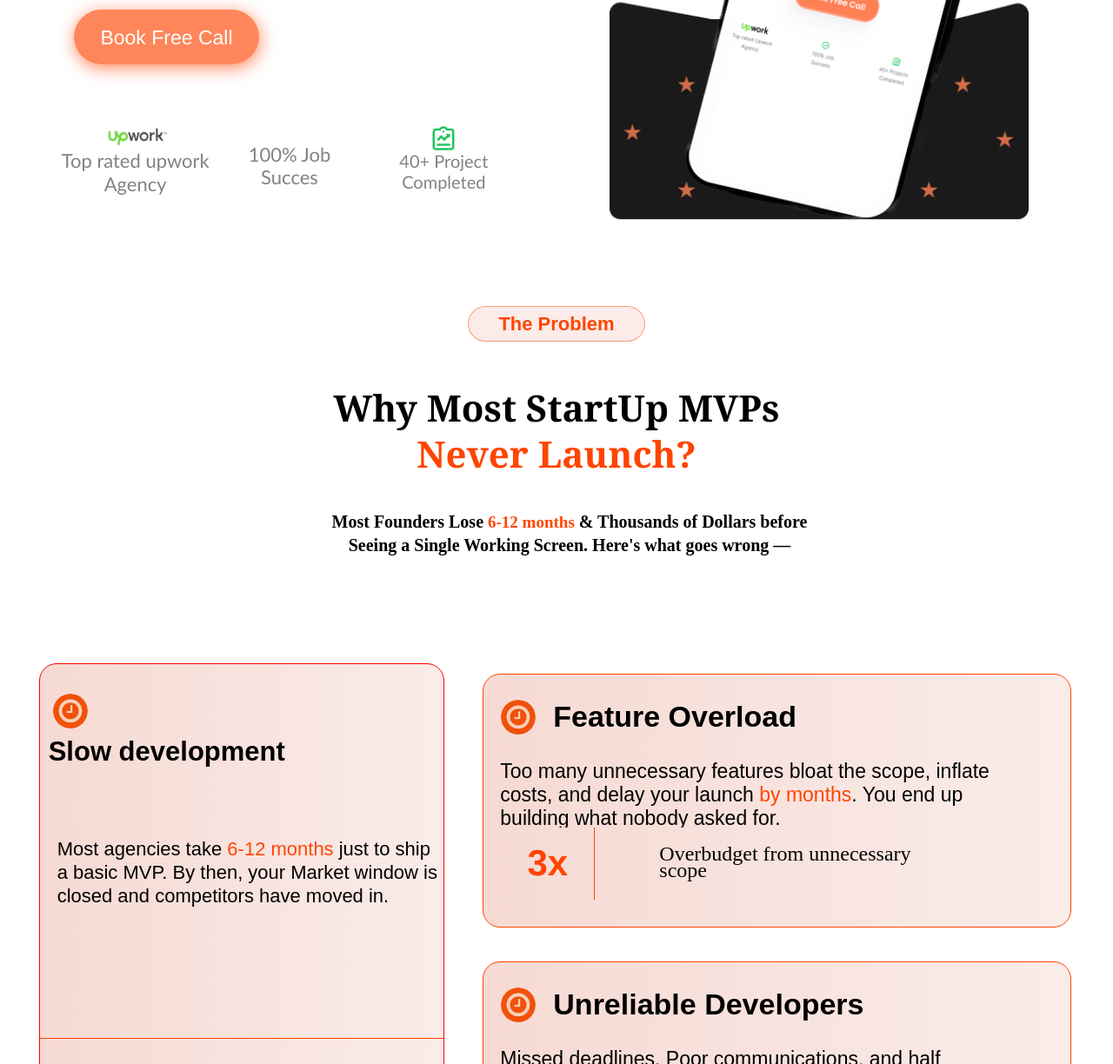
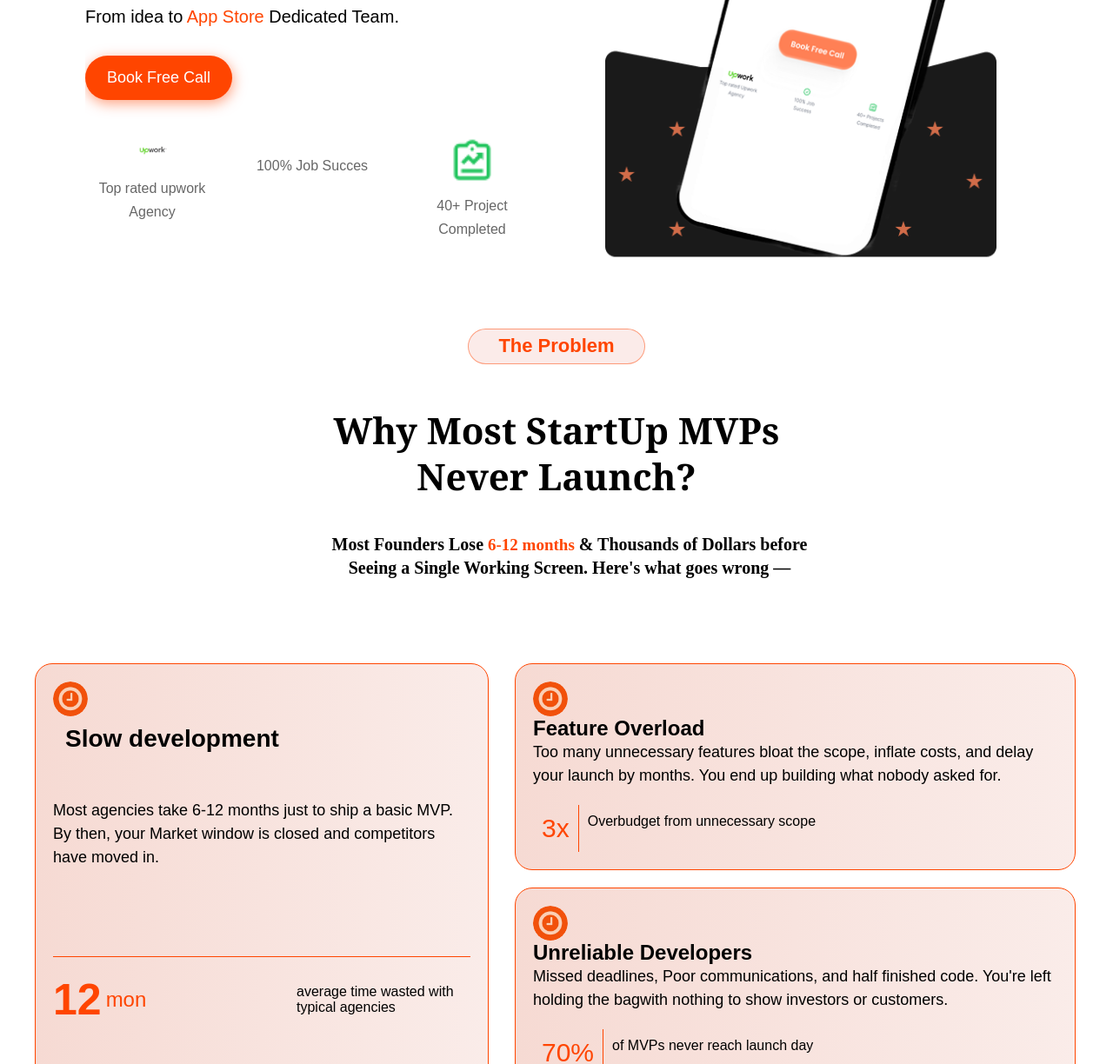
Before and after one commit to abidgulzar03-dev/60DayApp.com, a plain HTML site: page index.html in a window 1280 px wide. Shown: the part 458-1682 px from the top of the page at 87% size. Drawn offline with Linux system fonts and the light colour scheme.

Commit message:
Add files via upload

```diff
--- a/java.js
+++ b/java.js
@@ -20,7 +20,6 @@
 
 const toggleBtn = document.getElementById("menu-toggle");
 const navMenu = document.getElementById("nav-menu");
-
 toggleBtn.addEventListener("click", function () {
     navMenu.classList.toggle("active");
 });
--- a/style.css
+++ b/style.css
@@ -28,30 +28,42 @@
     font-size: 15px;
 } */
 #navbar {
-    padding: 0 20px;
-    height: 80px;
+    height: 110px;
     background-color: #f9e5e1aa;
     display: flex;
     align-items: center;
-    justify-content: space-between;
+    justify-content: space-around;
 }
 
 /* LOGO */
 .logo {
     display: flex;
     align-items: center;
-    font-size: 26px;
+  font-size: 27px;
     font-weight: bold;
+
 }
-
 .logo-p {
     color: orangered;
-    margin-left: 5px;
+    margin-left: 2px;
+ font-weight: bold;
+ font-size: 27px;
+ overflow: hidden;
 }
 
 /* MENU */
 .midbox {
+    /* border: 2px solid red; */
+    height: 70px;
     display: flex;
+    align-items: center;
+    background-color:#f9d4ccd0 ;
+    width: 450px;
+    justify-content: center;
+    border-radius: 50px;
+}
+.midbox:hover{
+     background-color:#f5d7d1d3 ;
 }
 
 .menu {
@@ -62,35 +74,44 @@
 .menu a {
     text-decoration: none;
     color: black;
-    font-size: 18px;
+    font-size: 19px;
+
 }
 
 .menu a:hover {
-    color: orangered;
+    color: rgba(255, 68, 0, 0.596);
 }
 
 /* BUTTON */
 .rightbox {
-    height: 45px;
+    height: 55px;
+    width: 150px;
     padding: 0 20px;
     border-radius: 50px;
     display: flex;
+    justify-content: center;
     align-items: center;
-    font-size: 16px;
+    font-size: 20px;
     color: white;
-    background-color: orangered;
+    background-color: #F15A29;
+        box-shadow: 1px 4px 19px rgba(228, 120, 80, 0.646);
     cursor: pointer;
+    /* margin-right: 30px; */
 }
 
-/* HAMBURGER */
+.rightbox:hover{
+    background-color: #e4592ac0;
+}
+
+
 .menu-toggle {
     display: none;
-    font-size: 28px;
+    font-size: 38px;
     cursor: pointer;
+margin-right: 20px;
 }
 
-/* 🔥 MOBILE VIEW */
-@media (max-width: 768px) {
+@media (max-width: 700px) {
 
     .menu-toggle {
         display: block;
@@ -114,7 +135,7 @@
     }
 
     .rightbox {
-        display: none; /* optional */
+        display: none;
     }
 
     .midbox.active {
@@ -125,169 +146,134 @@
 
 
 #main-box {
-    /* border: 3px solid blueviolet; */
-       /* background: linear-gradient(gray, rgb(34, 24, 24)); */
-              background: linear-gradient( #f9e5e1aa);
+    background: linear-gradient(#f9e5e1aa);
+    padding: 20px;
+}
 
-    height: 17000px;
+/* HERO SECTION */
+#section1 {
+    max-width: 4000px;
+    margin: 16px 38px;
+    padding: 40px;
+    border-radius: 40px;
+    background-color: white;
+    display: flex;
+    align-items: center;
+    justify-content: space-between;
+    gap: 40px;
+    flex-wrap: wrap;
+}
+
+/* LEFT SIDE */
+.sec-chd {
+    flex: 1;
+    min-width: 280px;
+}
+
+/* HEADING */
+.sec1 {
+    font-size: 64px;
+    font-weight: bold;
+    line-height: 1.1;
+}
+
+.sec1 span {
+    color: orangered;
+}
+.chd2 {
+    font-size: 20px;
+    margin-top: 20px;
+    line-height: 1.5;
+}
+
+.spn2 {
+    color: orangered;
+}
+
+.sec01btn {
+    margin-top: 30px;
+    padding: 15px 25px;
+    border-radius: 50px;
+    font-size: 18px;
+    color: white;
+    background-color: orangered;
+    display: inline-block;
+    cursor: pointer;
+    box-shadow: 1px 4px 15px rgba(255, 68, 0, 0.5);
+}
+
+#botm-sec {
+    display: flex;
+    gap: 30px;
+    margin-top: 40px;
+    flex-wrap: wrap;
+}
+
+#botm-sec div {
+    flex: 1;
+    min-width: 120px;
+    text-align: center;
+}
+
+#botm-sec img {
+    width: 50px;
+    margin-bottom: 10px;
+}
+
+#botm-sec p {
+    font-size: 16px;
+    color: rgba(0, 0, 0, 0.6);
+}
+
+#img {
+    flex: 1;
+    min-width: 280px;
+    text-align: center;
+}
+
+#img img {
+    width: 100%;
+    max-width: 450px;
 }
 
 
+@media (max-width: 1024px) {
+    .sec1 {
+        font-size: 40px;
+    }
+}
+
+@media (max-width: 768px) {
 
     #section1 {
-    /* border: 2px solid blue; */
-    padding-right: 40px;
-    margin: 57px;
-    height: 660px;
-    margin-top: 13px;
-    border-radius: 40px;
-    background-color: white;
-    display: flex;
-    line-height: 60px;
-    display: flex;
-    /* justify-content: space-evenly; */
+        flex-direction: column;
+        text-align: center;
+        padding: 30px 20px;
     }
+
     .sec1 {
-      /* border: 2px solid red; */
-    width: 560px;
-    margin-top: 44px;
-    font-size: 68px;
-    color: black;
-    font-family: Cambria, Cochin, Georgia, Times, 'Times New Roman', serif;
-    padding-left: 31px;
-    font-weight: bold;
-    line-height: 58px;
-    height: 190px;
-
-}
-span {
-    color: orangered;
+        font-size: 36px;
     }
     .chd2 {
-    /* border: 2px solid red; */
-    width: 425px;
-    color: black;
-    font-size: 22px;
-    line-height: 27px;
-    overflow: hidden;
-    padding-left: 31px;
-    font-family: 'Lucida Sans', 'Lucida Sans Regular', 'Lucida Grande', 'Lucida Sans Unicode', Geneva, Verdana, sans-serif;
-    margin-top: 22px;
+        font-size: 16px;
     }
-#img {
-    /* border: 2px solid red; */
-    display: flex;
-    align-items: center;
+    #botm-sec {
         justify-content: center;
-    margin-left: 60px;
-
-
+    }
+    .sec01btn {
+        width: 100%;
+        max-width: 250px;
+        margin: 20px auto;
     }
     #img img {
-
-    width: 487px;
-    height: 622px;
+        max-width: 300px;
+        margin-top: 20px;
     }
-.sec01btn {
-    height: 63px;
-    width: 213px;
-    border-radius: 50px;
-    display: flex;
-    align-items: center;
-    justify-content: center;
-    font-size: 23px;
-    font-family: 'Franklin Gothic Medium', 'Arial Narrow', Arial, sans-serif;
-    color: white;
-    box-shadow: 1px 4px 19px rgba(255, 68, 0, 0.646);
-    background-color: rgba(255, 68, 0, 0.646);
-    margin-left: 28px;
-    margin-top: 66px;
-    overflow: hidden;
-
 }
-.sec01btn:hover {
-    cursor: pointer;
-    background-color: rgba(255, 68, 0, 0.861);
-    transition: 0.6s;
+@media (max-width: 480px) {
+    .sec1 {
+        font-size: 28px;
     }
-#botm-sec {
-    /* border: 2px solid red; */
-    height: 164px;
-    margin-top: 50px;
-    display: flex;
-    justify-content: space-around;
-    align-items: center;
-    width: 552px;
-
-}
-.botm-box1 {
-    /* border: 2px solid plum;   */
-    height: 160px;
-    width: 170px;
-    overflow: hidden;
-    text-align: center;
-
-}
-
-.botm-box1 img {
-    width: 110px;
-    height: auto;
-
-}
-.botm-box1 p {
-    color: rgba(0, 0, 0, 0.489);
-    margin-top: -47px;
-    font-size: 22px;
-    line-height: 27px;
-    font-family: 'Gill Sans', 'Gill Sans MT', Calibri, 'Trebuchet MS', sans-serif;
-}
-
-.botm-box2 {
-    /* border: 2px solid plum;   */
-    height: 160px;
-    width: 130px;
-    text-align: center;
-    overflow: hidden;
-
-
-}
-
-.botm-box2 img {
-    width: 30px;
-    height: auto;
-    margin-top: 18px;
-
-}
-
-.botm-box2 p {
-    color: rgba(0, 0, 0, 0.489);
-    margin-top: -21px;
-    font-size: 22px;
-    line-height: 26px;
-    font-family: 'Gill Sans', 'Gill Sans MT', Calibri, 'Trebuchet MS', sans-serif;
-}
-
-.botm-box3 {
-    /* border: 2px solid plum;   */
-    height: 160px;
-    width: 170px;
-    overflow: hidden;
-    text-align: center;
-
-
-}
-.botm-box3 img {
-    width: 30px;
-    height: auto;
-    margin-top: 18px;
-
-}
-.botm-box3 p {
-    color: rgba(0, 0, 0, 0.489);
-    margin-top: -26px;
-    font-size: 20px;
-    line-height: 24px;
-    font-family: 'Gill Sans', 'Gill Sans MT', Calibri, 'Trebuchet MS', sans-serif;
 }
 
  #container2 {
@@ -319,10 +305,6 @@
     font-size: 22px;
 
 }
-
-
-
-
 
 .head02 {
     /* border: 2px solid red; */
@@ -384,241 +366,170 @@
    font-size: 19px;
 }
 
+/* MAIN CONTAINER */
 #container3 {
-      /* border: 2px solid blueviolet; */
-    height: 680px;
-    margin-top: 15px;
     display: flex;
-    align-items: center;
     justify-content: space-evenly;
+    align-items: stretch;
+    gap: 30px;
+    flex-wrap: wrap; /* IMPORTANT */
+    padding: 20px;
+}
+
+.div01 {
+    border: 1px solid orangered;
+    flex: 1;
+    min-width: 300px;
+    max-width: 480px;
+    border-radius: 20px;
+    background: linear-gradient(to left, #FAECE9, #F6DAD3);
+    padding: 20px;
+}
+
+.div2 {
+    flex: 1;
+    min-width: 300px;
+    max-width: 700px;
+    display: flex;
+    flex-direction: column;
+    gap: 20px;
 }
 
 
+.box1 {
+    border: 1px solid orangered;
+    width: 93%;
+    border-radius: 20px;
+    background: linear-gradient(to left, #FAECE9, #F6DAD3);
+    padding: 20px;
+}
 
 
-.icon-1 {
-    /* border: 2px solid fuchsia; */
+.icon-1,
+.icon2 {
     height: 40px;
     width: 40px;
-    margin-top: 29px;
-    margin-left: 17px;
-    margin-left: 15px;
-    border-radius: 50px;
+    border-radius: 50%;
     overflow: hidden;
 }
 
-.icon-1 img {
-    width: 40px;
-    height: 40px;
-    border-radius: 50px;
-    box-shadow: 2px 2px 40px #ff44003f;
-}
-
-.h1-div1 {
-       /* border: 2px solid green; */
-    font-family: sans-serif;
-    padding-left: 3px;
-    padding-top: 4px;
-    font-size: 31px;
-    font-weight: bold;
-    margin-top: 5px;
-
+.icon-1 img,
+.icon2 img {
+    width: 100%;
+    height: 100%;
+    border-radius: 50%;
 }
 
 
-.main-p {
-    /* border: 2px solid rgb(219, 25, 25); */
-
-    height: 142px;
-    display: flex;
-    text-align: left;
-    /* margin-top:; */
-
+.h1-div1 {
+    font-size: 28px;
+    margin-top: 10px;
 }
 
-.main-p p {
-       color: black;
-    font-size: 22px;
-    padding-top: 27px;
-    padding-left: 20px;
+.hdiv {
+    font-size: 24px;
+    font-weight: bold;
+}
 
 
+.main-p p,
+.pargrf {
+    font-size: 18px;
+    line-height: 1.5;
 }
 
 .btm-cont {
     border-top: 1px solid orangered;
-    width: 464px;
-    height: 154px;
     display: flex;
+    justify-content: space-between;
     align-items: center;
-    justify-content: space-around;
-    margin-top: 116px;
+    margin-top: 100px;
+    flex-wrap: wrap;
+    gap: 10px;
 }
 
 .btm-text {
-    /* border: 2px solid orangered; */
-    margin-top: 10px;
-
-}
-
-.btm-text {
+    margin-top: 20px;
+    display: flex;
+    align-items: center;
     color: orangered;
-    display: flex;
-    height: 100px;
-    width: 150px;
-    align-items: center;
-
-
-}
-
-.btm-text p{
-      font-size: 36px;
-    OVERFLOW: hidden
 }
 
 .btm-text strong {
-    color: orangered;
-    font-size: 71px;
+    font-size: 50px;
+}
 
+.btm-text p {
+    font-size: 24px;
+    margin-left: 5px;
+}
+
+.btm0cont2 {
+    font-size: 16px;
+    max-width: 200px;
+    margin-top: 20px;
 }
 
 
-.btm0cont2 {
-       /* border: 2px solid greenyellow; */
-    width: 207px;
-    height: 60px;
-    font-size: 20px;
-    padding-left: 0px;
-    font-weight: bold;
+.foot-div {
+    display: flex;
+    flex-wrap: wrap;
+    margin-top: 20px;
+}
 
+.text {
+    border-right: 1px solid orangered;
+    font-size: 30px;
+    color: orangered;
+    padding: 10px;
+}
+
+.text2 {
+    font-size: 16px;
+    padding: 10px;
 }
 
 
 
 
 
-.div01 {
-     border: 1px solid red;
-       height: 612px;
-    width: 464px;
-    border-radius: 20px;
-    /* background: linear-gradient(270deg, #d7bdb79e, #f6d0c8, #dca39aaa); */
-    background: linear-gradient(to left, #FAECE9, #F6DAD3);
-    transition: 0.6s ease, 0.7s ease;
-    overflow: hidden;
-    padding-top: 5px;
-}
-.div01:hover {
-    transform: scale(1.0) translateY(-6px);
+@media (max-width: 768px) {
+    #container3 {
+        flex-direction: column;
     }
 
-.div2 {
-    /* border: 2px solid black; */
-         height: 673px;
-    width: 680px;
-    position: relative;
-
+    .h1-div1 {
+        font-size: 24px;
     }
 
-.box1{
-    border: 1px solid orangered;
-     width: 675px;
-    height: 290px;
-      margin-top: 39px;
-        border-radius: 20px;
-  background: linear-gradient(to left, #FAECE9, #F6DAD3);
-    transition: transform 0.6s ease, 0.6s ease;
+    .hdiv {
+        font-size: 20px;
     }
-.box1:hover {
-    transform: scale(1.0) translateY(-6px);
+
+    .main-p p,
+    .pargrf {
+        font-size: 16px;
+    }
+
+    .btm-text strong {
+        font-size: 36px;
+    }
+
+    .text {
+        font-size: 24px;
+    }
+
+    .text2 {
+        font-size: 14px;
+    }
 }
 
 
-.icon-head{
-    /* border: 2px solid green; */
-    height: 58px;
-     overflow: hidden;
-     display: flex;
-     margin-top: 20px;
-
+@media (min-width: 1200px) {
+    #container3 {
+        max-width: 1200px;
+        margin: auto;
     }
-
-.icon2 {
-    /* border: 2px solid purple; */
-     height: 40px;
-     width: 40px;
-    margin-top: 9px;
-    margin-left: 20px;
-    border-radius: 50px;
-overflow: hidden;
-}
-
-.icon2 img{
-      width: 40px;
-       height: 40px;
-        border-radius: 50px;
-    box-shadow: 2px 2px 40px #ff44003f;
-}
-
-.hdiv{
-       /* border: 2px solid black; */
-    /* width: 340px; */
-    height: 45px;
-    display: flex;
-    align-items: center;
-    margin-left: 20px;
-    margin-top: 6px;
-    font-size: 34px;
-    font-weight: bold;
-
-}
-
-
-.pargrf{
-     /* border: 2px solid yellowgreen; */
-    margin-top: 20px;
-    height: 78px;
-    padding-left: 19px;
-    font-size: 23px;
-    width: 571px;
-}
-
-.foot-div{
-    /* border: 2px solid rgb(30, 0, 255); */
-    height: 87px;
-    display: flex;
-
-
-}
-
-
-.text{
-     border-right: 1px solid orangered;
-display: flex;
-align-items: center;
-justify-content: center;
-width: 107px;
-    height: 83px;
-    font-size: 42px;
-    color: orangered;
-    font-weight: bold;
-    margin-left: 20px;
-    font-family: 'Franklin Gothic Medium', 'Arial Narrow', Arial, sans-serif;
-}
-
-
-.text2{
-    /* border: 2px solid orangered; */
-display: flex;
-align-items: center;
-justify-content: center;
-width: 294px;
-    height: 81px;
-    font-size: 24px;
-    margin-left: 74px;
-    line-height: 19px;
-    font-family: 'Times New Roman', Times, serif;
-
 }
 
 
```
Also changed, not shown: index.html (+1 -13 lines). Lines whose indentation alone changed are shown as unchanged.
